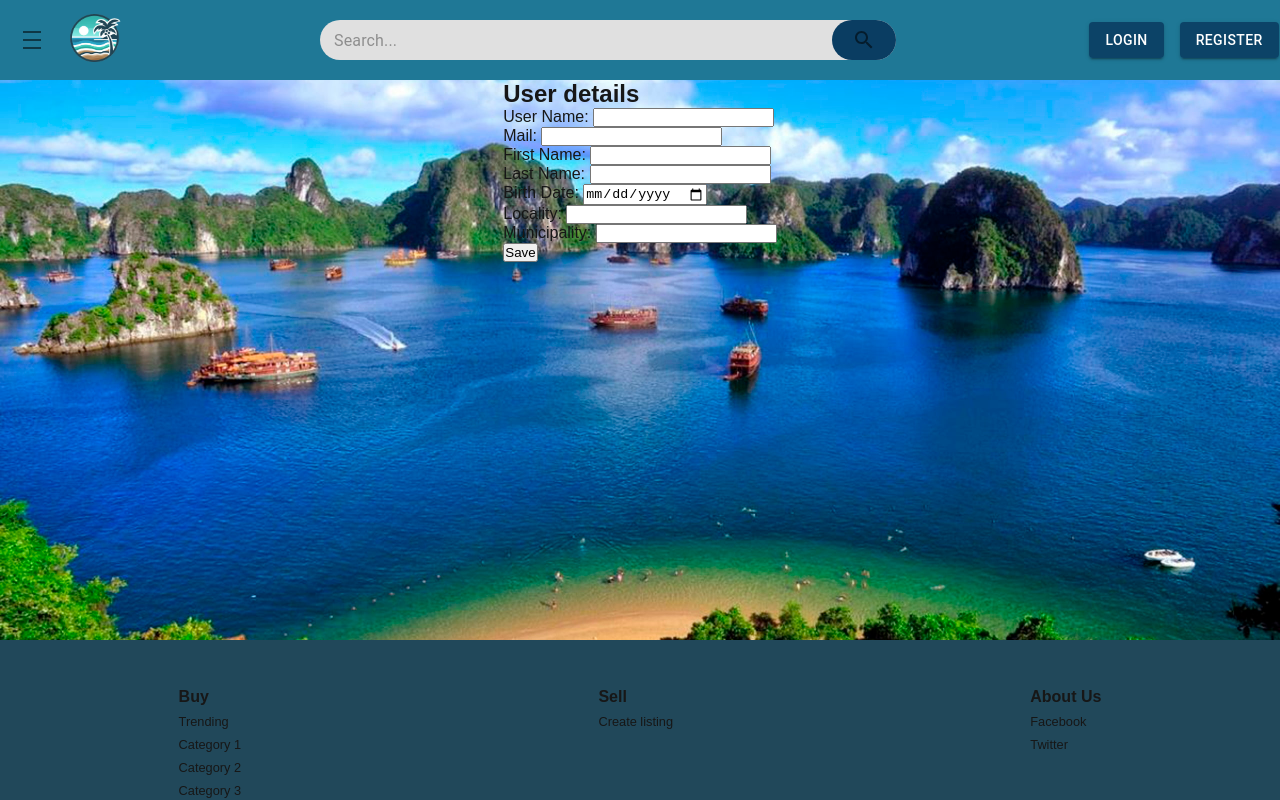
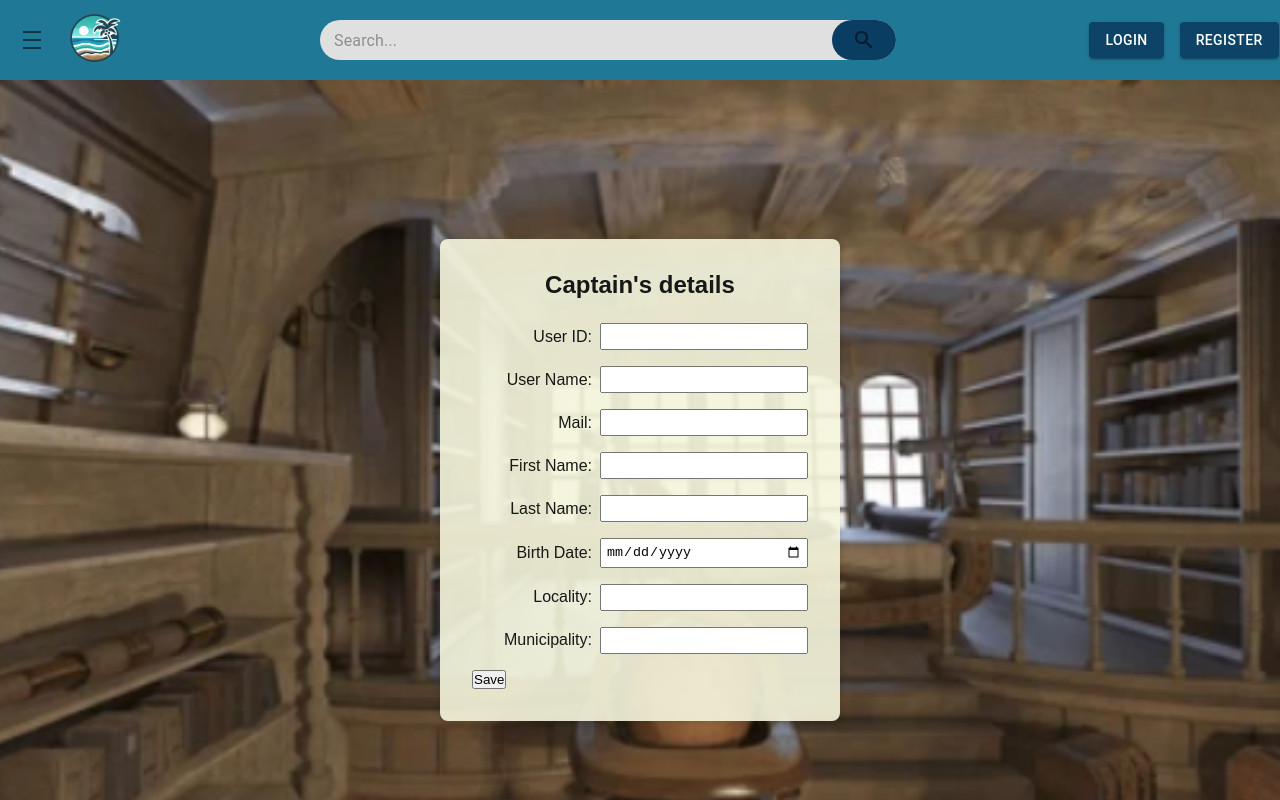
Before and after one commit to Drakit0/NaiveBay, a Next.js app: page /user in a window 1280 px wide. Shown: the top 800 px of the page. Built offline with nearby package versions, Linux system fonts and the light colour scheme; no server answers.

Commit message:
feat: formated the details page

```diff
--- a/components/UserDetail/USerDetail.jsx
+++ b/components/UserDetail/USerDetail.jsx
@@ -1,7 +1,8 @@
 "use client";
 
-import React, {useState, useEffect} from "react";
-import {getUserProfile, updateUserProfile} from "../../src/app/user/utils";
+import React, { useState, useEffect } from "react";
+import { getUserProfile, updateUserProfile } from "../../src/app/user/utils";
+import styles from "./UserDetail.module.css";
 
 const UserDetail = () => {
   const [formData, setFormData] = useState({
@@ -23,7 +24,6 @@ const UserDetail = () => {
     try {
       const accessToken = localStorage.getItem("accessToken");
       const userData = await getUserProfile(accessToken);
-
       setFormData({
         id: userData.id,
         username: userData.username,
@@ -35,25 +35,23 @@ const UserDetail = () => {
         municipality: userData.municipality,
       });
     } catch (error) {
-      console.error("Error al obtener los datos del usuario:", error);
+      console.error("Error fetching user data:", error);
     }
   };
 
-  const handleSubmit = async (e) => { // Form submit handler
+  const handleSubmit = async (e) => {
     e.preventDefault();
     try {
       const accessToken = localStorage.getItem("accessToken");
       const updatedData = await updateUserProfile(accessToken, formData);
-
       console.log("Updated data:", updatedData);
       alert("Data updated successfully!");
-
     } catch (error) {
-      console.error("Uncapable of updating the data:", error);
+      console.error("Unable to update the data:", error);
     }
   };
 
-  const handleChange = (e) => { // Input changes handler
+  const handleChange = (e) => {
     const { name, value } = e.target;
     setFormData((prev) => ({
       ...prev,
@@ -62,46 +60,54 @@ const UserDetail = () => {
   };
 
   return (
-    <div>
-      <h2>User details</h2>
+    <div className={styles["user-details-container"]}>
+      <div className={styles["user-details-box"]}>
+        <h2 className={styles["user-details-title"]}>Captain's details</h2>
         <form onSubmit={handleSubmit}>
-        <div>
-          <label>User Name: </label>
-          <input type="text" name="username" value={formData.username} onChange={handleChange}/>
+          <div className={styles["form-row"]}>
+            <label>User ID:</label>
+            <input type="text" name="id" value={formData.id} readOnly />
           </div>
 
-        <div>
-          <label>Mail: </label>
+          <div className={styles["form-row"]}>
+            <label>User Name:</label>
+            <input type="text" name="username" value={formData.username} onChange={handleChange} />
+          </div>
+
+          <div className={styles["form-row"]}>
+            <label>Mail:</label>
             <input type="email" name="email" value={formData.email} onChange={handleChange} />
           </div>
 
-        <div>
-          <label>First Name: </label>
+          <div className={styles["form-row"]}>
+            <label>First Name:</label>
             <input type="text" name="first_name" value={formData.first_name} onChange={handleChange} />
           </div>
 
-        <div>
-          <label>Last Name: </label>
+          <div className={styles["form-row"]}>
+            <label>Last Name:</label>
             <input type="text" name="last_name" value={formData.last_name} onChange={handleChange} />
           </div>
 
-        <div>
-          <label>Birth Date: </label>
+          <div className={styles["form-row"]}>
+            <label>Birth Date:</label>
             <input type="date" name="birth_date" value={formData.birth_date} onChange={handleChange} />
           </div>
 
-        <div>
-          <label>Locality: </label>
+          <div className={styles["form-row"]}>
+            <label>Locality:</label>
             <input type="text" name="locality" value={formData.locality} onChange={handleChange} />
           </div>
 
-        <div>
-          <label>Municipality: </label>
+          <div className={styles["form-row"]}>
+            <label>Municipality:</label>
             <input type="text" name="municipality" value={formData.municipality} onChange={handleChange} />
           </div>
 
           <button type="submit">Save</button>
+
         </form>
+      </div>
     </div>
   );
 };
--- a/components/UserDetail/UserDetail.module.css
+++ b/components/UserDetail/UserDetail.module.css
@@ -0,0 +1,44 @@
+.user-details-container {
+    width: 100%;
+    background-image: url('/images/cabin.png');
+    min-height: 100vh;
+    background-repeat: no-repeat;
+    background-size: cover;
+    background-position: center;
+    display: flex;
+    justify-content: center;
+    align-items: center;
+  }
+
+.user-details-box {
+    background-color: rgba(245, 245, 220, 0.9);
+    padding: 2rem;
+    border-radius: 8px;
+    box-shadow: 0 2px 8px rgba(0, 0, 0, 0.2);
+    max-width: 400px;
+    width: 100%;
+  }
+
+.user-details-title {
+    text-align: center;
+    margin-bottom: 1.5rem;
+  }
+
+.form-row {
+    display: flex;
+    flex-direction: row;
+    align-items: center;
+    margin-bottom: 1rem;
+}
+
+.form-row label {
+    flex: 0 0 120px;
+    text-align: right;
+    margin-right: 0.5rem;
+    font-weight: 500;
+}
+
+.form-row input {
+    flex: 1;
+    padding: 0.25rem;
+}
```
Lines whose indentation alone changed are shown as unchanged.
